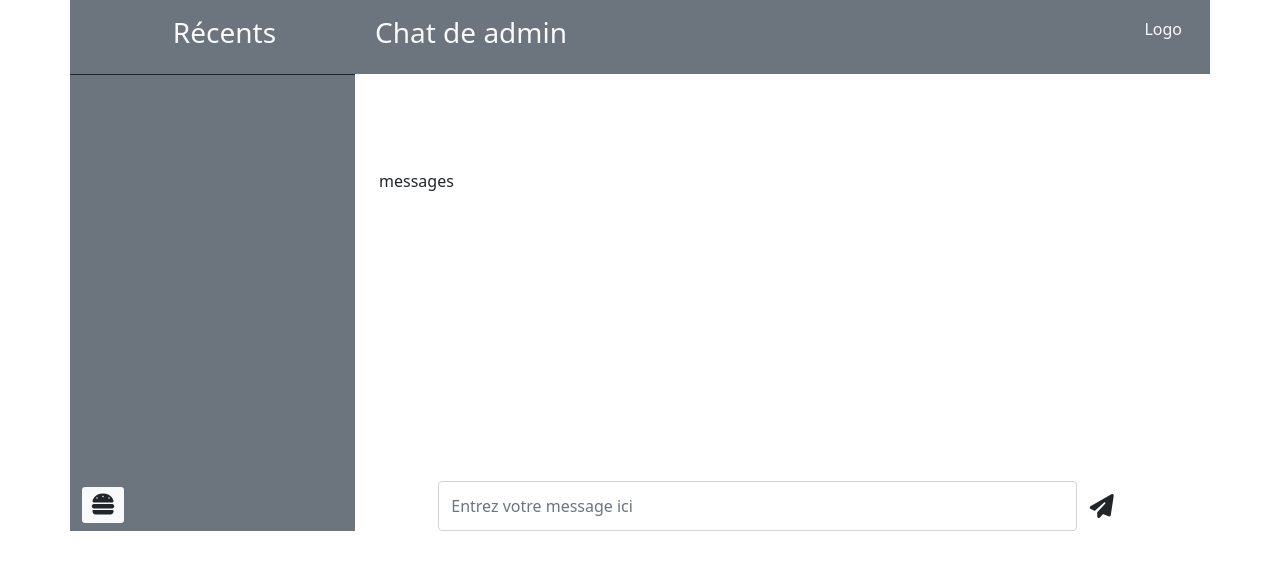
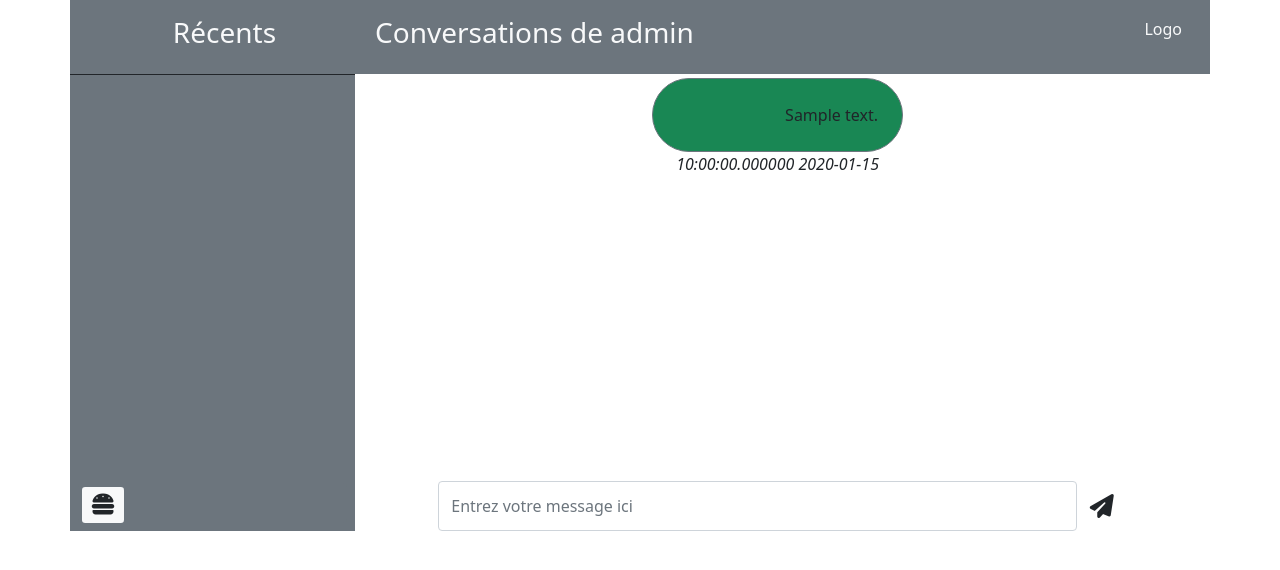
Before and after one commit to LaurianeDP/tp_05.07_chat_live, a PHP site: page / in a window 1280 px wide. Shown: the top 570 px of the page. Run offline with PHP 8.4, Linux system fonts and the light colour scheme; a user stored in the database is signed in; data comes from the database, SQL or seed files in the repository; both versions use the stored data as it was after the commit; tables that the repository leaves empty hold one stand-in row (values such as "Sample post"); some libraries are stand-ins or nearby versions.

Commit message:
ajout affichage des messages index.php, ajout php pour input message (à debug)

```diff
--- a/header_html.php
+++ b/header_html.php
@@ -30,9 +30,9 @@
         .messages {
             max-width: 70vh;
         }
-        .left-menu {
-            max-width: 80vh;
-        }
+        /* .left-menu {
+            max-width: 50vh;
+        } */
 
     </style>
     <script src="https://kit.fontawesome.com/34451dc3f2.js" crossorigin="anonymous"></script>
--- a/index.php
+++ b/index.php
@@ -17,6 +17,19 @@
     $requete->execute();
     $result= $requete->fetch();
     $pseudo=$result['pseudo'];
+
+    if(isset($_POST['SendMessage']) && !empty($_POST['messageToSend'])) {
+        $sql_message= "INSERT INTO `messages` (`destinataire`, `emetteur`, `contenu`, `heure`, `date`, `id_conversation`) VALUES (:ami, :utilisateur, :contenu, :heure, :date, :conv)";
+        $requete_mess=$connexion->prepare($sql_message);
+        $requete->execute(array(
+            ':ami' => 7,
+            ':utilisateur' => $utilisateur,
+            ':contenu' => $_POST['messageToSend'],
+            ':heure' => time(),
+            ':date' => date('Y-m-d'),
+            ':conv' => 1
+        ));
+    }
 ?>
 
 <body>
@@ -28,7 +41,7 @@
                     <h3>Récents</h3>
                 </div>
                 <div class="col-7 d-flex justify-content-start">
-                    <h3>Chat de <?=$pseudo?></h3>
+                    <h3>Conversations de <?=$pseudo?></h3>
                 </div>
                 <div class="col-2 d-flex justify-content-end">
                     <p>Logo</p>
@@ -36,8 +49,8 @@
             </div>
             <!-- Fin du header au dessus -->
             <div class="row">
-                <div class="col-3 bg-secondary text-light border-top border-dark p-2 lef-menu" id="contact-list">
-                    <div class="row">
+                <div class="col-3 bg-secondary text-light border-top border-dark p-2 lef-menu d-flex flex-column" id="contact-list">
+                    <div class="row d-flex flex-column align-content-between">
                         <!-- Ici la liste d'amis -->
                         <div class="col-12 amis overflow-auto">
                             <!-- Du PHP pour afficher la liste d'amis et ajouter les conversation liées si nécessaire -->
@@ -53,8 +66,9 @@
                             };
                             ?>
                         </div>
+                    </div>
                     <!-- Ici le mini menu de deconnexion et d'accès à la page profil -->
-                        <div class="col-12">
+                    <div class="col-12 align-self-end">
                         <div id="collapseTwo" class="accordion-collapse collapse m-0" aria-labelledby="headingTwo" data-bs-parent="#accordionExample">
                             <div class="accordion-body border-0 col-12 p-0">
                                 <form action="index.php" class="d-flex flex-column" method="POST">
@@ -99,13 +113,31 @@
                         </div>
                     </div>
                 </div>
-                </div>
                 <!-- La section principale avec les messages -->
                 <div class="col-9 d-flex m-0 p-0" id="main">
                     <div class="row p-0 m-0 w-100">
-                        <div class="col-12 align-self-center px-4 overflow-auto messages">
+                        <div class="col-12 px-1 d-flex flex-column overflow-auto messages w-100">
                             <!-- Ici de l'ajax pour afficher les messages au fur et à mesure qu'ils sont envoyés -->
-                            messages
+                            <?php
+                                //Requête pour récupérer tous les messages d'une conversation
+                                $sql_conv= "SELECT * FROM `messages` WHERE destinataire=$utilisateur OR emetteur=$utilisateur ORDER BY date, heure DESC";
+                                $requete_conv=$connexion->prepare($sql_conv);
+                                $requete_conv->execute();
+                                while ($conv= $requete_conv->fetch()) {
+                                    $emetteur=$conv['emetteur'];
+                                    $destinataire=$conv['destinataire'];
+                                    $contenu=$conv['contenu'];
+                                    $datetime=$conv['heure']." ".$conv['date'];
+                                    $class=($emetteur==$utilisateur) ? "align-self-end text-end" : "align-self-start";
+                                    $color=($emetteur==$utilisateur) ? "bg-success" : "bg-light";
+                                ?>
+                                    <div class="<?=$class?> mx-2 my-1 d-flex flex-column justify-content-center">
+                                        <p class="<?=$color?> p-4 border border-secondary rounded-pill mb-0"><?=$contenu?></p>
+                                        <p class="px-4 fst-italic"><?=$datetime?></p>
+                                    </div>
+                                <?php
+                                };
+                            ?>
                         </div>
                         <div class="col-10 offset-1 align-self-end">
                             <form action="index.php" method="POST" class="d-flex">
```
Also changed, not shown: messages.sql (added, +72 -0 lines). Lines whose indentation alone changed are shown as unchanged.
